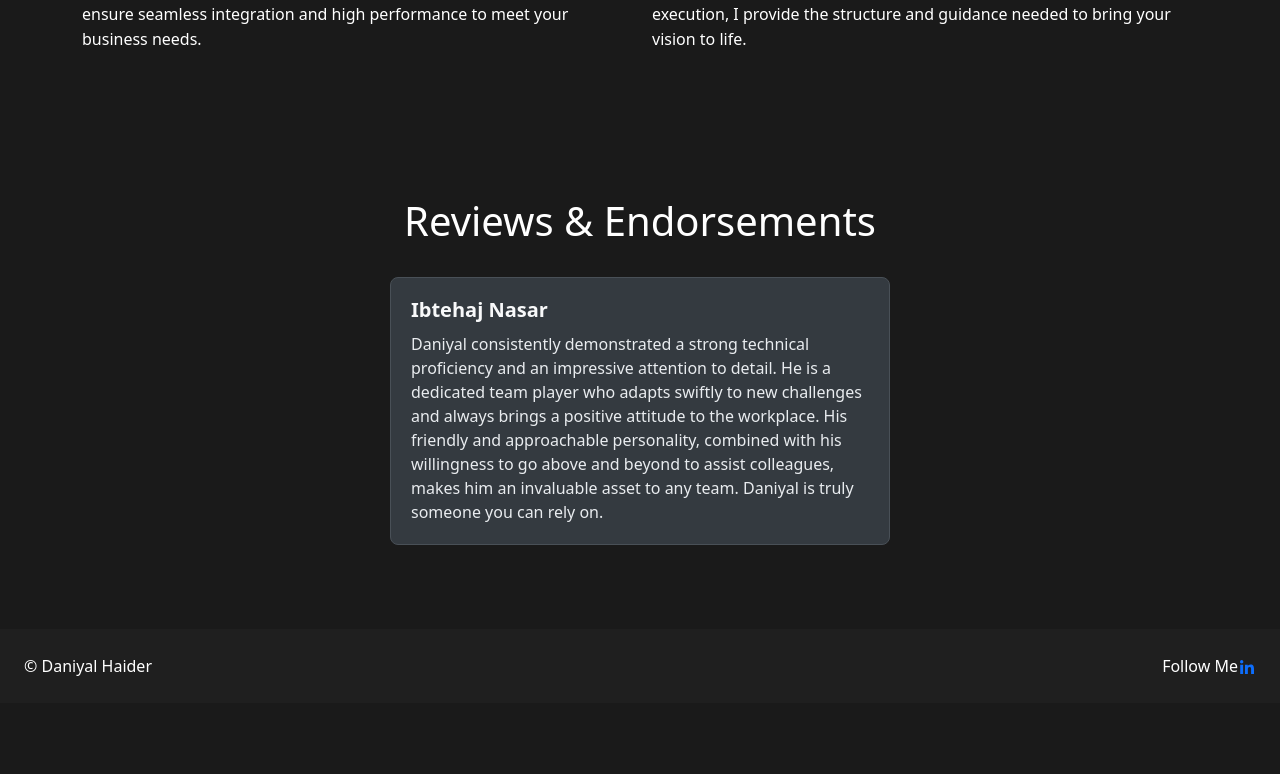
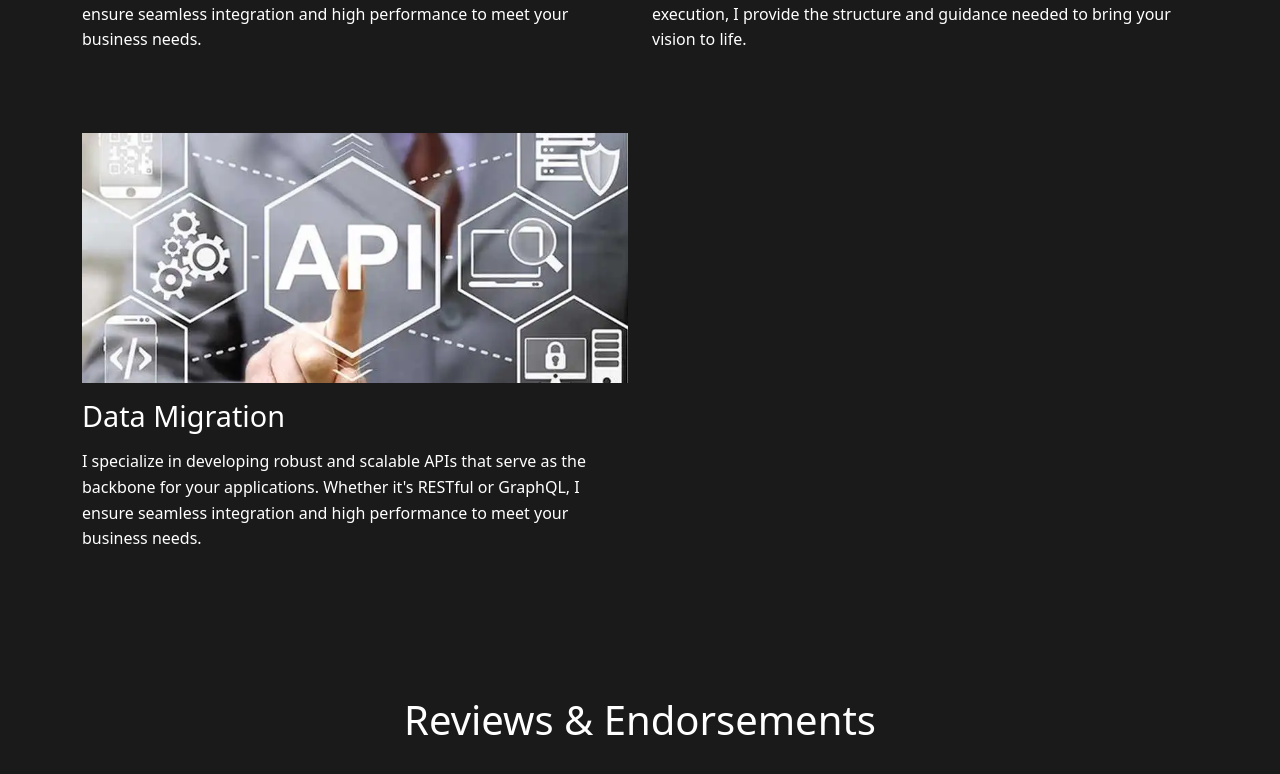
Before and after one commit to daniyalhaider99/my-portfolio, a React (Vite) app: page / in a window 1280 px wide. Shown: the part 1949-2723 px from the top of the page. Before the commit the page ends 2652 px from the top, so only its background shows below. Built offline with nearby package versions, Linux system fonts and the light colour scheme.

Commit message:
add testimonial + services

```diff
--- a/src/components/Services.tsx
+++ b/src/components/Services.tsx
@@ -41,6 +41,16 @@ const Services: React.FC = () => (
           </p>
         </div>
       </div>
+      <div className="row service-row">
+        <div className="col-md-6 service-item">
+          <img src="/api_dev.jpg" alt="API Development" className="service-image" />
+          <h3>Data Migration</h3>
+          <p>
+            I specialize in developing robust and scalable APIs that serve as the backbone for your applications.
+            Whether it's RESTful or GraphQL, I ensure seamless integration and high performance to meet your business needs.
+          </p>
+        </div>
+      </div>
     </div>
   </section>
 );
--- a/src/components/Testimonials.tsx
+++ b/src/components/Testimonials.tsx
@@ -11,7 +11,9 @@ const testimonials = [
   { name: 'Hamza Jalil', text: "I had the pleasure of working with Daniyal, an incredibly skilled and dependable developer. They have a strong ability to design and implement scalable systems, write clean, efficient code, and troubleshoot complex issues. Daniyal is also highly collaborative, always willing to support the team and share knowledge. I would gladly recommend them to any team looking for a top-notch engineer." },
   { name: 'Hamza Arshad', text: "I had the pleasure of working with Daniyal at Dubizzle Labs, and he is an exceptional software engineer. His technical expertise and problem-solving skills are top-notch, consistently delivering high-quality solutions. Daniyal is also a fantastic team player, always willing to collaborate and share knowledge. His ability to handle complex challenges with ease makes him a valuable asset to any team. I highly recommend Daniyal for any software engineering role." },
   { name: 'Asad Ullah', text: "I had the pleasure of working with Daniyal Haider and was consistently impressed by his dedication, creativity, and problem-solving skills. He is a dedicated and creative professional with strong problem-solving skills. His strategic mindset and collaborative spirit make him a valuable asset to any team." },
-  { name: 'Muhammad Yousaf Khan', text: "I have worked with Daniyal on multiple projects. He's an excellent resource whose adapts quickly whether it's a bug at the backend or a frontend fluctuation, third party API integrations, new feature you name it. A for sure to have on your team." }
+  { name: 'Muhammad Yousaf Khan', text: "I have worked with Daniyal on multiple projects. He's an excellent resource whose adapts quickly whether it's a bug at the backend or a frontend fluctuation, third party API integrations, new feature you name it. A for sure to have on your team." },
+  { name: 'Murtaza Zaidi', text: "I have had the pleasure of working with Daniyal, and I can confidently say that he is a dedicated and hardworking individual. His attention to detail and problem-solving skills have consistently impressed me. Daniyal is always willing to go the extra mile to ensure the success of any project. He is a team player who brings both enthusiasm and professionalism to every task. I highly recommend him for any opportunity he pursues!" },
+  { name: 'Hamza Naveed', text: "Daniyal is a great tech guy with strong communication skills. He had a habit of being punctual at work and an excellent team person. He has excellent skillset in Ruby on Rails and other JS frameworks as well and he loves to take on challanges on his own and an excellent self learner. I would strongly recommend him." }
 ];
 
 const Testimonials: React.FC = () => {
```
